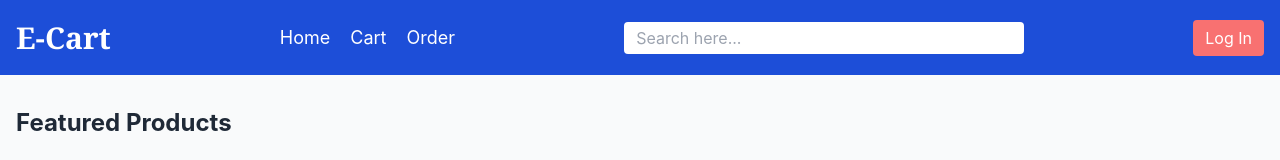
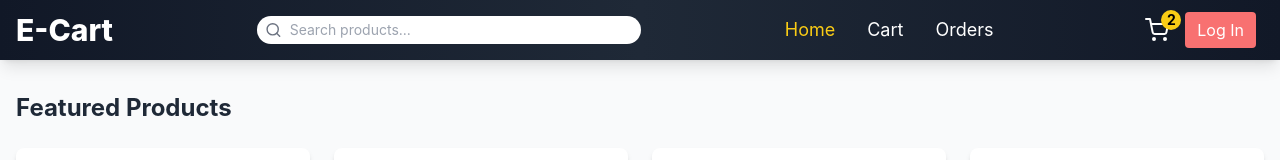
Before and after one commit to Farseent/e-com-app, a React (Create React App) app: page / in a window 1280 px wide. Shown: the top 160 px of the page. Built offline with nearby package versions, Linux system fonts and the light colour scheme; data requests are answered from the project's data file; grey boxes are pictures that could not be loaded.

Commit message:
updated navbar

```diff
--- a/db.json
+++ b/db.json
@@ -115,7 +115,7 @@
     },
     {
       "id": "450c",
-      "name": "example",
+      "name": "Example",
       "email": "example@mail.com",
       "password": "example"
     },
--- a/src/components/Navbar.jsx
+++ b/src/components/Navbar.jsx
@@ -1,46 +1,114 @@
-import React from "react";
-import { FiSearch } from "react-icons/fi";
+import React, { useState } from "react";
+import { FiSearch, FiShoppingCart, FiUser, FiMenu, FiX } from "react-icons/fi";
 import { NavLink } from "react-router-dom";
 import { useUser } from "../context/UserContext";
 
 const Navbar = () => {
   const { email, handleLogout, name } = useUser();
+  const [isDropdownOpen, setDropdownOpen] = useState(false);
+  const [mobileMenuOpen, setMobileMenuOpen] = useState(false);
+  const [cartCount] = useState(2);
+
+  const toggleDropdown = () => {
+    setDropdownOpen(!isDropdownOpen);
+  };
+
+  const toggleMobileMenu = () => {
+    setMobileMenuOpen(!mobileMenuOpen);
+  };
 
   return (
-    <div className="flex flex-wrap md:flex-nowrap bg-blue-700 w-full h-auto md:h-[75px] justify-between items-center px-4 py-2">
-      <div className="flex items-center">
-        <h1 className="font-bold text-2xl md:text-xl lg:text-3xl font-serif text-white">
+    <>
+      {/* Main navbar container */}
+      <nav className="bg-gradient-to-r from-gray-900 via-gray-800 to-gray-900 shadow-lg z-50">
+        <div className="container mx-auto px-4 py-3 flex justify-between items-center">
+          {/* Brand */}
+          <NavLink to="/" className="text-3xl font-extrabold text-white">
             E-Cart
-        </h1>
-      </div>
-      <ul className="flex flex-row space-x-5 text-white text-sm md:text-base lg:text-lg">
-        <NavLink to={'/'}><li>Home</li></NavLink>
-        <NavLink to={'/cart'}><li>Cart</li></NavLink>
-        <NavLink to={'/orders'}><li>Order</li></NavLink>
-      </ul>
-      <div className="mt-2 md:mt-0">
-        <div className="relative flex items-center">
-          <div className="md:hidden text-white text-2xl mr-2">
-            <FiSearch />
-          </div>
+          </NavLink>
+
+          {/* Search Bar */}
+          <div className="relative flex items-center bg-white rounded-full px-2 py-1 md:w-1/2 w-2/3 max-w-sm focus-within:ring-2 focus-within:ring-blue-300">
+            <FiSearch className="text-gray-500 text-lg" />
             <input
-            type="search"
-            className="hidden md:block h-8 w-3/4 md:w-[300px] lg:w-[400px] px-3 rounded"
-            placeholder="Search here..."
+              type="text"
+              className="ml-2 focus:outline-none text-sm w-full"
+              placeholder="Search products..."
             />
           </div>
-      </div>
-      <div className="flex items-center space-x-4 mt-2 md:mt-0">
+
+          {/* Desktop Menu Links */}
+          <ul className="hidden md:flex space-x-8 text-white text-lg items-center">
+            <NavLink
+              to="/"
+              className={({ isActive }) =>
+                isActive ? "text-yellow-400" : "hover:text-yellow-300"
+              }
+            >
+              Home
+            </NavLink>
+            <NavLink
+              to="/cart"
+              className={({ isActive }) =>
+                isActive ? "text-yellow-400" : "hover:text-yellow-300"
+              }
+            >
+              Cart
+            </NavLink>
+            <NavLink
+              to="/orders"
+              className={({ isActive }) =>
+                isActive ? "text-yellow-400" : "hover:text-yellow-300"
+              }
+            >
+              Orders
+            </NavLink>
+          </ul>
+
+          {/* Right Actions */}
+          <div className="hidden md:flex justify-end items-center space-x-4 px-2">
+            <NavLink to="/cart" className="relative">
+              <FiShoppingCart className="text-2xl text-white hover:text-yellow-300" />
+              {cartCount > 0 && (
+                <span className="absolute -top-2 -right-3 bg-yellow-400 text-black text-sm font-bold w-5 h-5 rounded-full flex justify-center items-center">
+                  {cartCount}
+                </span>
+              )}
+            </NavLink>
+
+            {/* User Dropdown */}
             {email ? (
-          <>
-            <h1 className="font-semibold text-white text-sm md:text-base">{name}</h1>
+              <div className="relative">
+                {/* User Dropdown Trigger */}
                 <button
-              onClick={handleLogout}
-              className="bg-red-500 h-9 px-3 rounded text-white hover:bg-red-600"
+                  onClick={toggleDropdown}
+                  className="flex items-center bg-blue-600 px-4 py-2 rounded-full text-white hover:bg-blue-700 focus:outline-none"
+                >
+                  <FiUser className="mr-2" />
+                  {name || email.split("@")[0]}
+                </button>
+                {/* Dropdown Menu */}
+                {isDropdownOpen && (
+                  <div className="absolute right-0 mt-2 w-48 bg-white shadow-lg rounded-md py-2 text-gray-700 z-50">
+                    <NavLink
+                      to="/profile"
+                      className="block px-4 py-2 hover:bg-gray-100"
+                      onClick={() => setDropdownOpen(false)}
+                    >
+                      Profile
+                    </NavLink>
+                    <button
+                      onClick={() => {
+                        handleLogout();
+                        setDropdownOpen(false);
+                      }}
+                      className="block px-4 py-2 hover:bg-gray-100 w-full text-left"
                     >
                       Log Out
                     </button>
-          </>
+                  </div>
+                )}
+              </div>
             ) : (
               <NavLink to="/login">
                 <button className="bg-red-400 h-9 px-3 rounded text-white hover:bg-red-500">
@@ -49,7 +117,70 @@ const Navbar = () => {
               </NavLink>
             )}
           </div>
+
+          {/* Hamburger Menu Button */}
+          <button
+            className="md:hidden text-white text-2xl focus:outline-none"
+            onClick={toggleMobileMenu}
+          >
+            {mobileMenuOpen ? <FiX /> : <FiMenu />}
+          </button>
         </div>
+      </nav>
+
+      {/* Mobile Menu */}
+      {mobileMenuOpen && (
+        <div className="fixed top-14 right-5 w-44 h-auto bg-gray-900 z-50 shadow-lg rounded-lg p-5">
+          <div className="flex flex-col space-y-4 text-lg font-semibold text-white">
+            <NavLink
+              to="/"
+              className={({ isActive }) =>
+                isActive ? "text-blue-600" : "hover:text-blue-600"
+              }
+              onClick={toggleMobileMenu}
+            >
+              Home
+            </NavLink>
+            <NavLink
+              to="/cart"
+              className={({ isActive }) =>
+                isActive ? "text-blue-600" : "hover:text-blue-600"
+              }
+              onClick={toggleMobileMenu}
+            >
+              Cart
+            </NavLink>
+            <NavLink
+              to="/orders"
+              className={({ isActive }) =>
+                isActive ? "text-blue-600" : "hover:text-blue-600"
+              }
+              onClick={toggleMobileMenu}
+            >
+              Orders
+            </NavLink>
+            {email ? (
+              <button
+                onClick={() => {
+                  handleLogout();
+                  toggleMobileMenu();
+                }}
+                className="text-red-600 hover:text-red-800"
+              >
+                Log Out
+              </button>
+            ) : (
+              <NavLink
+                to="/login"
+                className="text-blue-600 hover:text-blue-800"
+              >
+                Log In
+              </NavLink>
+            )}
+          </div>
+        </div>
+      )}
+    </>
   );
 };
 
--- a/src/context/UserContext.jsx
+++ b/src/context/UserContext.jsx
@@ -39,4 +39,4 @@ export const UserProvider = ({ children }) => {
 };
 
 // Custom hook for ease of use
-export const useUser = () => useContext(UserContext);
+export const useUser  = () => useContext(UserContext);
```
Lines whose indentation alone changed are shown as unchanged.
